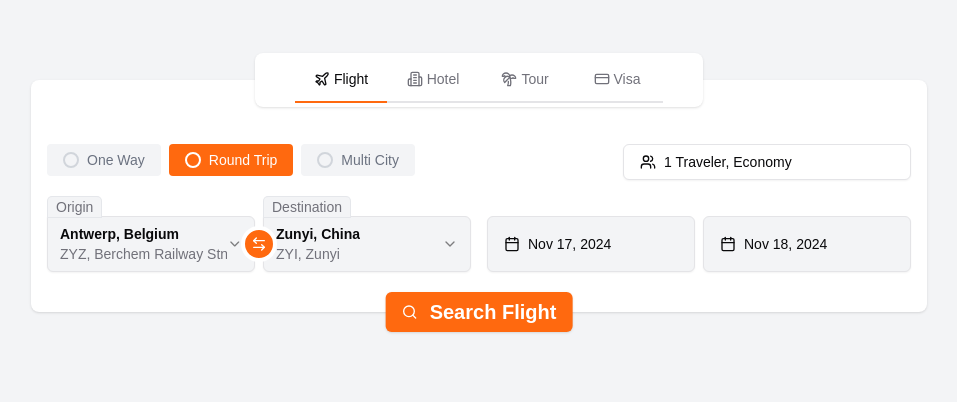
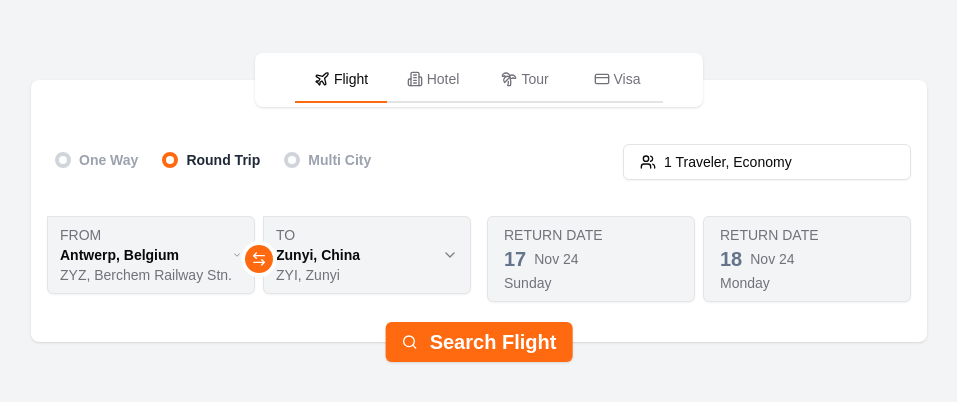
Before and after one commit to kazi331/b2c-v2, a Next.js app: page / in a window 1280 px wide. Shown: the top 402 px of the page, without its empty margins (161-1118 px from the left). Built offline with nearby package versions, Linux system fonts and the light colour scheme.

Commit message:
date view

```diff
--- a/src/components/FlightBooking/CitySelect.tsx
+++ b/src/components/FlightBooking/CitySelect.tsx
@@ -63,20 +63,19 @@ export function CitySelect({
   className,
   label,
 }: CitySelectProps) {
+  console.log(value)
   return (
     <Select value={value} onValueChange={onChange}>
       <SelectTrigger
         className={cn(
-          "w-full h-14 max-w-60 bg-gray-100 focus:ring-0 relative rounded-tl-none",
+          "w-full h-18 max-w-60 bg-gray-100 focus:ring-0 relative rounded-tl-none truncate",
           className
         )}
       >
-        <SelectValue placeholder={placeholder} className="p-10" />
-        {label && (
-          <p className="absolute bottom-full left-0 ring-1 ring-gray-200 bg-gray-100 px-2 rounded-t text-muted-foreground">
-            {label}
-          </p>
-        )}
+        <div className="flex flex-col">
+          <span className="text-sm text-muted-foreground uppercase text-left">{label}</span>
+          <SelectValue placeholder={placeholder} className="p-10 font-extrabold" />
+        </div>
       </SelectTrigger>
       <SelectContent className=" max-w-60">
         {airports
@@ -87,7 +86,7 @@ export function CitySelect({
                 <span className="font-bold">
                   {airport.city}, {airport.country}
                 </span>
-                <span className="text-sm text-muted-foreground max-w-52 truncate">
+                <span className="text-sm text-muted-foreground max-w-48 truncate">
                   {airport.code}, {airport.name}
                 </span>
               </div>
--- a/src/components/FlightBooking/DatePicker.tsx
+++ b/src/components/FlightBooking/DatePicker.tsx
@@ -7,7 +7,6 @@ import {
 } from "@/components/ui/popover";
 import { cn } from "@/lib/utils";
 import { format } from "date-fns";
-import { Calendar as CalendarIcon } from "lucide-react";
 
 interface DatePickerProps {
   date: Date | undefined;
@@ -28,12 +27,30 @@ export function DatePicker({
         <Button
           variant={"outline"}
           className={cn(
-            "w-full justify-start text-left font-normal h-14",
+            "w-full justify-start text-left font-normal h-18",
             !date && "text-muted-foreground"
           )}
         >
-          <CalendarIcon className="mr-2 h-4 w-4" />
-          {date ? format(date, "PPP") : label}
+          {date ? (
+            <div className="flex flex-col items-start">
+              <span className="text-sm text-muted-foreground uppercase">
+                Return Date
+              </span>
+              <div className="flex items-center gap-2">
+                <span className="font-bold text-xl text-slate-500">
+                  {format(date, "d")}
+                </span>
+                <span className="text-sm text-muted-foreground">
+                  {format(date, "MMM yy")}
+                </span>
+              </div>
+              <div className="text-sm text-muted-foreground">
+                {format(date, "EEEE")}
+              </div>
+            </div>
+          ) : (
+            label
+          )}
         </Button>
       </PopoverTrigger>
       <PopoverContent className="w-auto p-0" align="start">
--- a/src/components/FlightBooking/DatePickerRange.tsx
+++ b/src/components/FlightBooking/DatePickerRange.tsx
@@ -1,7 +1,6 @@
 "use client";
 
 import { format } from "date-fns";
-import { CalendarIcon } from "lucide-react";
 import * as React from "react";
 import { DateRange } from "react-day-picker";
 
@@ -31,13 +30,27 @@ export function DatePickerWithRange({
             id="departure-date"
             variant={"outline"}
             className={cn(
-              "w-full justify-start text-left font-normal h-14",
+              "w-full justify-start text-left font-normal h-18",
               !dateRange?.from && "text-muted-foreground"
             )}
           >
-            <CalendarIcon />
             {dateRange?.from ? (
-              format(dateRange.from, "LLL dd, y")
+              <div className="flex flex-col items-start">
+                <span className="text-sm text-muted-foreground uppercase">
+                  Return Date
+                </span>
+                <div className="flex items-center gap-2">
+                  <span className="font-bold text-xl text-slate-500">
+                    {format(dateRange.from, "d")}
+                  </span>
+                  <span className="text-sm text-muted-foreground">
+                    {format(dateRange.from, "MMM yy")}
+                  </span>
+                </div>
+                <div className="text-sm text-muted-foreground">
+                  {format(dateRange.from, "EEEE")}
+                </div>
+              </div>
             ) : (
               <span>Pick a departure date</span>
             )}
@@ -64,13 +77,27 @@ export function DatePickerWithRange({
             id="arrival-date"
             variant={"outline"}
             className={cn(
-              "w-full justify-start text-left font-normal h-14",
+              "w-full justify-start text-left font-normal h-18",
               !dateRange?.to && "text-muted-foreground"
             )}
           >
-            <CalendarIcon />
             {dateRange?.to ? (
-              format(dateRange.to, "LLL dd, y")
+              <div className="flex flex-col items-start">
+                <span className="text-sm text-muted-foreground uppercase">
+                  Return Date
+                </span>
+                <div className="flex items-center gap-2">
+                  <span className="font-bold text-xl text-slate-500">
+                    {format(dateRange.to, "d")}
+                  </span>
+                  <span className="text-sm text-muted-foreground">
+                    {format(dateRange.to, "MMM yy")}
+                  </span>
+                </div>
+                <div className="text-sm text-muted-foreground">
+                  {format(dateRange.to, "EEEE")}
+                </div>
+              </div>
             ) : (
               <span>Pick an arrival date</span>
             )}
--- a/src/components/FlightBooking/FlightSearch.tsx
+++ b/src/components/FlightBooking/FlightSearch.tsx
@@ -126,14 +126,14 @@ export function FlightBooking() {
                 onChange={setOrigin}
                 placeholder="From"
                 excludeCity={destination}
-                label="Origin"
+                label="From"
               />
               <CitySelect
                 value={destination}
                 onChange={setDestination}
                 placeholder="To"
                 excludeCity={origin}
-                label="Destination"
+                label="To"
               />
             </div>
             <Button
--- a/src/components/FlightBooking/TripTypeSelector.tsx
+++ b/src/components/FlightBooking/TripTypeSelector.tsx
@@ -10,7 +10,7 @@ export function TripTypeSelector({ value, onChange }: TripTypeSelectorProps) {
     <div className="flex space-x-2 mb-6">
       <Label
         htmlFor="oneWay"
-        className={`flex items-center justify-center gap-2 cursor-pointer rounded py-2 px-4 transition-colors duration-200 ${value === "oneWay" ? "bg-brand text-white" : "bg-gray-100 text-gray-500 hover:bg-gray-200"}`}
+        className={`flex items-center justify-center gap-2 cursor-pointer rounded p-2 font-bold transition-colors duration-200 ${value === "oneWay" ? "text-gray-800" : "text-gray-400"}`}
       >
         <input
           type="radio"
@@ -21,13 +21,13 @@ export function TripTypeSelector({ value, onChange }: TripTypeSelectorProps) {
           onChange={(e) => onChange(e.target.value)}
           className="hidden"
         />
-        <span className={`size-4 rounded-full border-2 ${value === "oneWay" ? "border-white" : "border-gray-300"}`}></span>
+        <span className={`size-4 rounded-full border-4 ${value === "oneWay" ? "border-brand" : "border-gray-300"}`}></span>
         One Way
       </Label>
 
       <Label
         htmlFor="roundTrip"
-        className={`flex items-center justify-center gap-2 cursor-pointer rounded py-2 px-4 transition-colors duration-200 ${value === "roundTrip" ? "bg-brand text-white" : "bg-gray-100 text-gray-500 hover:bg-gray-200"}`}
+        className={`flex items-center justify-center gap-2 cursor-pointer rounded p-2 font-bold transition-colors duration-200 ${value === "roundTrip" ? "text-gray-800" : "text-gray-400"}`}
       >
         <input
           type="radio"
@@ -38,13 +38,13 @@ export function TripTypeSelector({ value, onChange }: TripTypeSelectorProps) {
           onChange={(e) => onChange(e.target.value)}
           className="hidden"
         />
-        <span className={`size-4 rounded-full border-2 ${value === "roundTrip" ? "border-white" : "border-gray-300"}`}></span>
+        <span className={`size-4 rounded-full border-4 ${value === "roundTrip" ? "border-brand" : "border-gray-300"}`}></span>
         Round Trip
       </Label>
 
       <Label
         htmlFor="multiCity"
-        className={`flex items-center justify-center gap-2 cursor-pointer rounded py-2 px-4 transition-colors duration-200 ${value === "multiCity" ? "bg-brand text-white" : "bg-gray-100 text-gray-500 hover:bg-gray-200"}`}
+        className={`flex items-center justify-center gap-2 cursor-pointer rounded p-2 font-bold transition-colors duration-200 ${value === "multiCity" ? "text-gray-800" : "text-gray-400"}`}
       >
         <input
           type="radio"
@@ -55,7 +55,7 @@ export function TripTypeSelector({ value, onChange }: TripTypeSelectorProps) {
           onChange={(e) => onChange(e.target.value)}
           className="hidden"
         />
-        <span className={`size-4 rounded-full border-2 ${value === "multiCity" ? "border-white" : "border-gray-300"}`}></span>
+        <span className={`size-4 rounded-full border-4 ${value === "multiCity" ? "border-brand" : "border-gray-300"}`}></span>
         Multi City
       </Label>
     </div>
```
